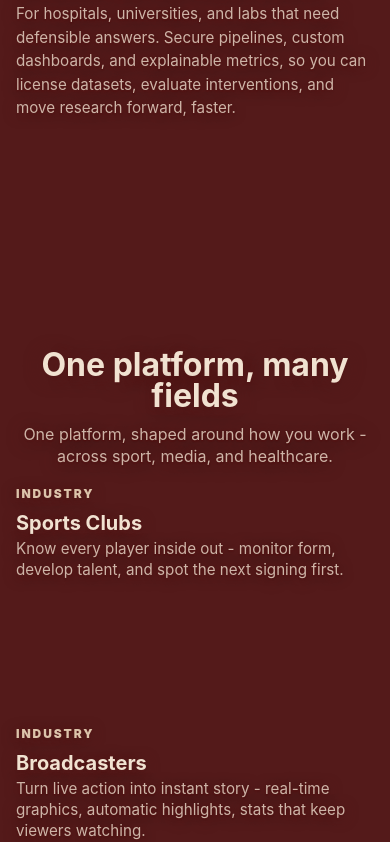
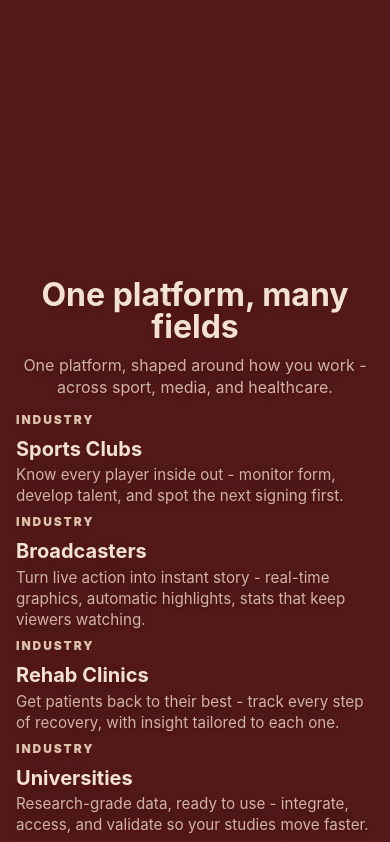
Before and after one commit to motiondynamicsai/motiondynamicsai, a React (Vite) app: page / in a window 390 px wide. Shown: the part 4063-4905 px from the top of the page. Built offline with nearby package versions, Linux system fonts and the light colour scheme.

Commit message:
fixing mobile view

```diff
--- a/src/styles.css
+++ b/src/styles.css
@@ -1327,10 +1327,16 @@ p {
 
   .program-strip {
     grid-template-columns: 1fr;
+    gap: 0.45rem;
+  }
+
+  .program-strip article {
+    min-height: auto;
   }
 
   .scene-industries {
-    gap: 1.15rem;
+    gap: 0.85rem;
+    margin-bottom: 85vh;
   }
 
   .scene-industries .section-intro p,
@@ -1339,7 +1345,7 @@ p {
   }
 
   .industry-strip {
-    gap: 1rem;
+    gap: 0.45rem;
   }
 
   .testimonial-grid {
```
